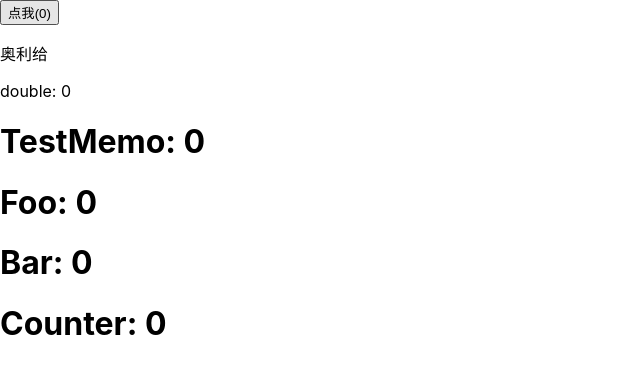
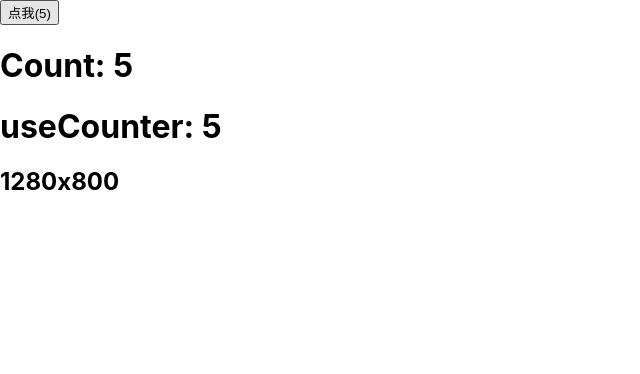
Before and after one commit to HenryDong123/trian-ticket, a React app: page / in a window 1280 px wide. Shown: the top 374 px of the page, without its empty margins (0-640 px from the left). Built offline with nearby package versions, Linux system fonts and the light colour scheme.

Commit message:
test customHooks and useRef

```diff
--- a/src/App.js
+++ b/src/App.js
@@ -1,106 +1,70 @@
-import React, {Component, useState, useEffect, createContext, useContext, useMemo} from 'react';
+import React, {
+    useState,
+    useEffect,
+    useRef, useCallback,
+} from 'react';
 import './App.css';
-
-const CountContext = createContext()
-
-class Foo extends Component {
-    render() {
-        return (
-            <CountContext.Consumer>
-                {
-                    count => <h1>Foo: {count}</h1>
-                }
-            </CountContext.Consumer>
-        )
-    }
-}
-
-function Counter() {
-    const count = useContext(CountContext)
+function Counter(props) {
     return (
-        <h1>Counter: {count}</h1>
+        <h1>Count: {props.count}</h1>
     )
 }
-
-function TestMemo(props) {
+function useCounter(count) {
     return (
-        <h1>TestMemo: {props.count}</h1>
+        <h1>useCounter: {count}</h1>
     )
 }
-
-class Bar extends Component {
-    static contextType = CountContext
-
-    render() {
-        const count = this.context
-        return (
-            <h1>Bar: {count}</h1>
-
-        )
-    }
+function useCount(defaultCount) {
+    const [count, setCount] = useState(0)
+    const it = useRef()
+    useEffect(() => {
+        it.current = setInterval(() => {
+            setCount(count => count + 1)
+        }, 1000)
+    }, [])
+    useEffect(() => {
+        if (count >= 10) {
+            clearInterval(it.current)
+        }
+    })
+    return [count, setCount]
 }
-
-function App() {
-    const [params, setCount] = useState({count: 0})
-    const [size, setSize] = useState({
-        width: document.documentElement.clientWidth,
-        height: document.documentElement.clientHeight
-    })
-    const onResize = () => {
+function useSize() {
+    const [size,setSize] = useState(
+        {
+            width: document.documentElement.clientWidth,
+            height: document.documentElement.clientHeight,
+        }
+    )
+    const onResize = useCallback(()=>{
         setSize({
             width: document.documentElement.clientWidth,
-            height: document.documentElement.clientHeight
+            height: document.documentElement.clientHeight,
         })
-    }
-    useEffect(() => {
-        console.log('Count:' + params.count)
-    }, [params.count])
-    useEffect(() => {
-        document.title = params.count
-    })
-    useEffect(() => {
+    }, [])
+    useEffect(()=>{
         window.addEventListener('resize', onResize, false)
-        return () => {
+        return ()=> {
             window.removeEventListener('resize', onResize, false)
-        }
-    }, [])
-    const onClick = () => {
-        console.log('click')
-    }
-    // 渲染后
-    useEffect(() => {
-        document.querySelector('#size').addEventListener('click', onClick, false)
-        return () => {
-            document.querySelector('#size').removeEventListener('click', onClick, false)
 
         }
-    })
-    // 渲染期间
-    const double = useMemo(() => {
-        return params.count * 2
-    }, [params.count])
-    const half = useMemo(()=>{
-        return double / 4
-    },[double])
+    },[onResize])
+    return size
+
+}
+function App() {
+    const [count, setCount] = useCount()
+    const TestUse = useCounter(count)
+    const size = useSize()
     return (
         <div>
             <button type="button" onClick={() => {
-                setCount({count: params.count + 1})
-            }}>点我({params.count})
+                setCount(count + 1)
+            }}>点我({count})
             </button>
-            {
-                params.count % 2
-                    ? <span id={'size'}>({size.width}x{size.height})</span>
-                    : <p id={'size'}>奥利给</p>
-            }
-            <p>double: {double}</p>
-            <TestMemo count={params.count}/>
-            <CountContext.Provider value={params.count}>
-                <Foo/>
-                <Bar/>
-                <Counter/>
-            </CountContext.Provider>
-
+            <Counter count={count}/>
+            {TestUse}
+            <h2>{size.width}x{size.height}</h2>
         </div>
 
     );
```
